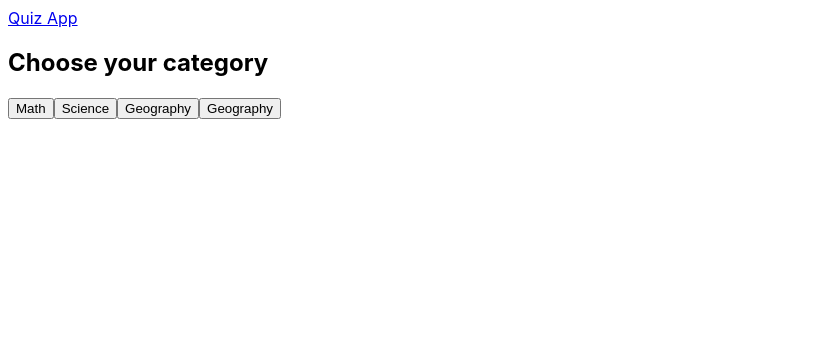
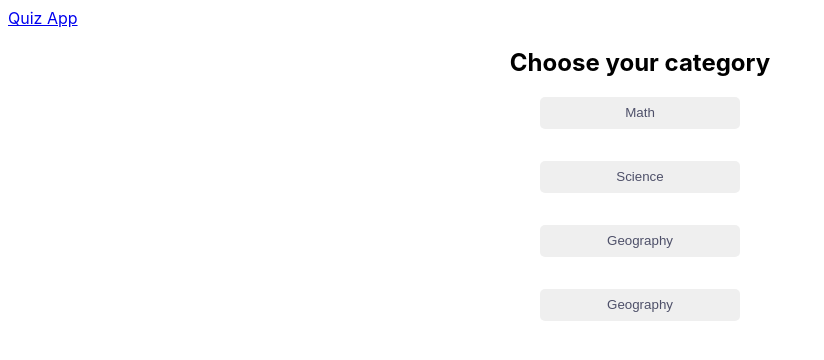
Before and after one commit to missbaah/quiz-app, a React (Vite) app: page / in a window 1280 px wide. Shown: the top 360 px of the page, without its empty margins (0-824 px from the left). Built offline with nearby package versions, Linux system fonts and the light colour scheme.

Commit message:
adding styles

```diff
--- a/src/App.css
+++ b/src/App.css
@@ -1,5 +1,35 @@
 #root {
   margin: 0;
+}
+
+.home {
+  display: flex;
+  flex-direction: column;
+  justify-content: center;
+  align-items: center;
+}
+
+.btns {
+  display: flex;
+  flex-direction: column;
+  align-items: center;
+  gap: 32px;
+}
+
+.btns button {
+  width: 200px;
+  height: 32px;
+  border: none;
+  border-radius: 5px;
+  /* background: white; */
+  color: #4e5069;
+}
+
+.category {
+  display: flex;
+  flex-direction: column;
+  align-items: center;
+  gap: 12px;
 }
 
 .correct {
--- a/src/components/Category.jsx
+++ b/src/components/Category.jsx
@@ -19,9 +19,6 @@ const Category = () => {
   } else if (categoryName === "History") {
     categoryNum = 23;
   }
-
-  const amount = 5; // set the number of questions you want to fetch
-  const difficulty = "easy"; // set the difficulty level of the questions
 
   useEffect(() => {
     fetch(
@@ -51,9 +48,9 @@ const Category = () => {
 
     console.log(allAnswers);
     return (
-      <div key={qtn.question}>
+      <div key={qtn.question} className="question">
         <p>{decodedQuestion}</p>
-        <label>
+        <div className="btns">
           {allAnswers.map((answer) => (
             <button
               type="text"
@@ -66,7 +63,7 @@ const Category = () => {
               {answer}
             </button>
           ))}
-        </label>
+        </div>
       </div>
     );
   });
@@ -74,9 +71,23 @@ const Category = () => {
   console.log(ListOfQuestions[num]);
 
   return (
-    <div>
+    <div
+      className="category
+    "
+    >
       <h3>{categoryName}</h3>
       {ListOfQuestions[num]}
+      <div className="ctl-btns">
+        <button
+          style={{ display: num > 0 ? "block" : "none" }}
+          onClick={() => {
+            if (num > 0) {
+              setNum(num - 1);
+            }
+          }}
+        >
+          Previous
+        </button>
         <button
           style={{ display: num < 5 ? "block" : "none" }}
           onClick={() => {
@@ -90,6 +101,7 @@ const Category = () => {
           Next
         </button>
       </div>
+    </div>
   );
 };
 
--- a/src/components/Home.jsx
+++ b/src/components/Home.jsx
@@ -1,15 +1,13 @@
 import React from "react";
-import Category from "./Category";
+import "../App.css";
 
 const Home = () => {
-  //   const category = ["Math", "Science", "Geography"];
-
   const handleClick = (categoryName) => {
     window.location.href = `/category?categoryName=${categoryName}`;
   };
 
   return (
-    <main>
+    <main className="home">
       <h2>Choose your category</h2>
       <section className="btns">
         <button
```
Lines whose indentation alone changed are shown as unchanged.
